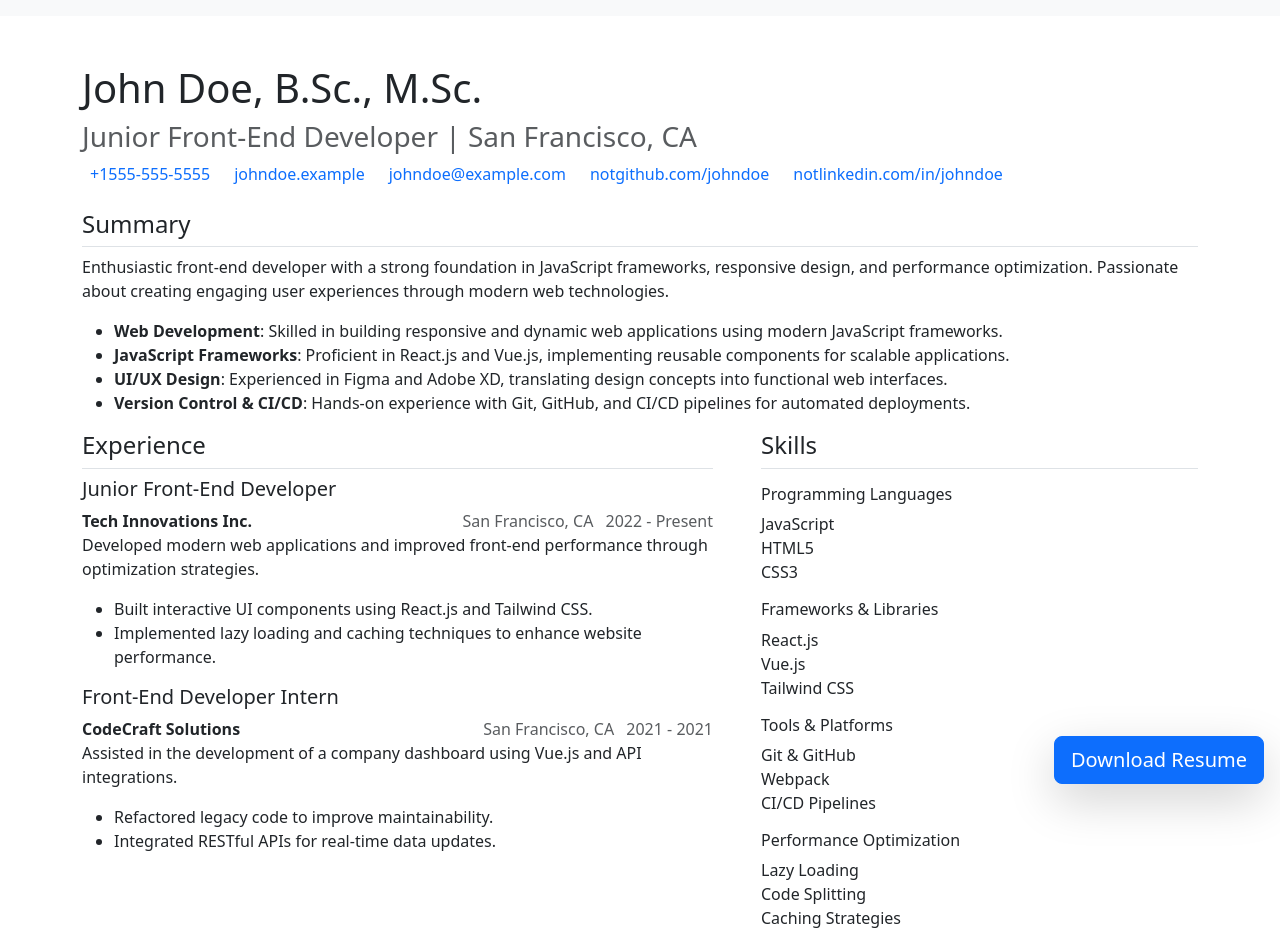
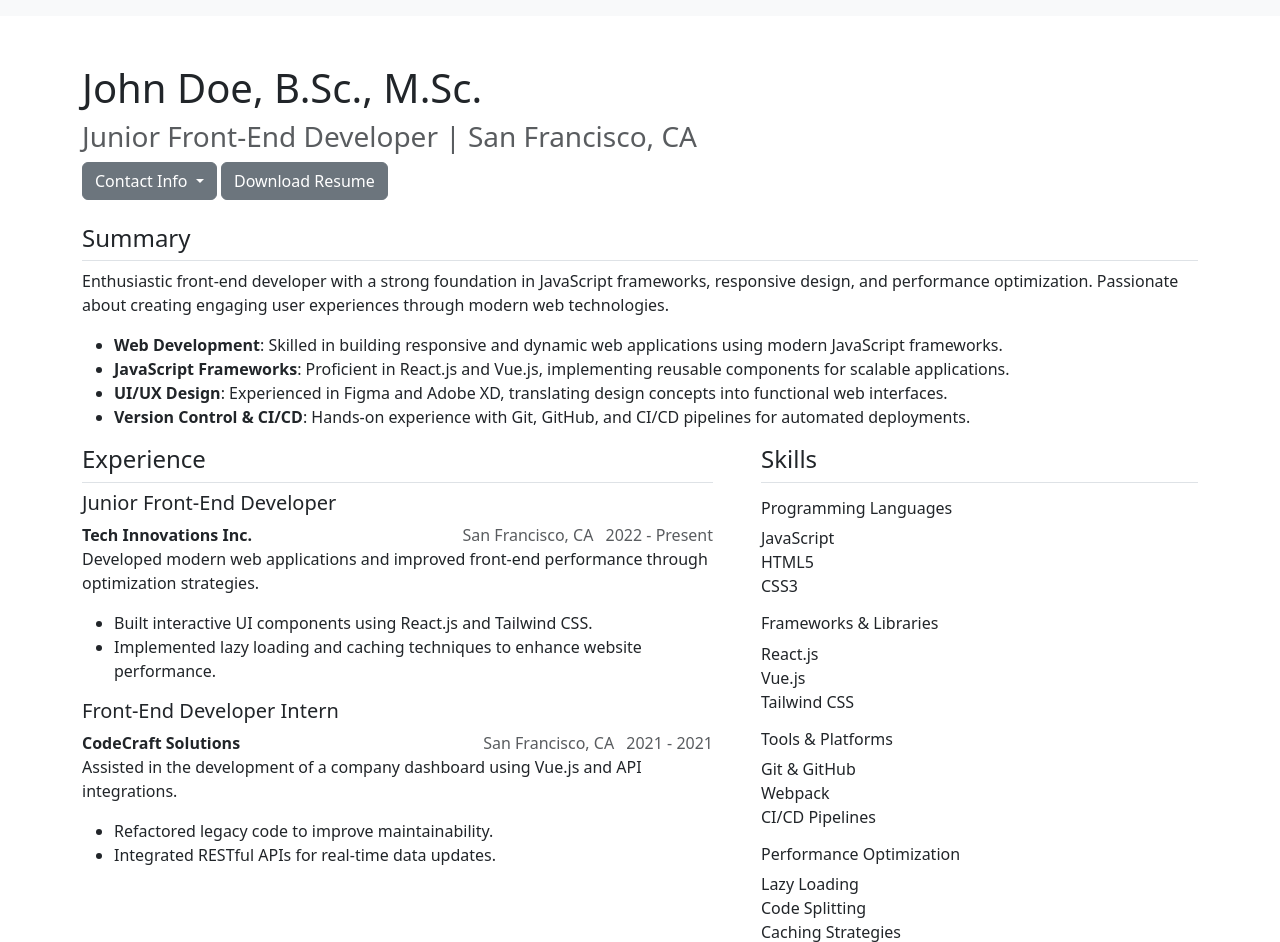
Before and after one commit to j8nn3str/resume.doc.web, an Eleventy site: page src/index.md in a window 1280 px wide. Shown: the top 942 px of the page. Built offline with nearby package versions, Linux system fonts and the light colour scheme; Eleventy itself is replaced by a stand-in of ours; files that its build step writes are made by us from their sources; files whose address does not match are found by name.

Commit message:
consolidated buttons

```diff
--- a/src/_includes/layouts/default.njk
+++ b/src/_includes/layouts/default.njk
@@ -8,31 +8,46 @@
 <div class="container my-5">
   <!-- Header -->
   <header class="mb-4">
-    <h1>{{ example_resume.name }}{% if example_resume.prof_suffix %}, {{ example_resume.prof_suffix | join(', ') }}{% endif %}</h1>
+    <h1>{{ example_resume.name }}{% if example_resume.prof_suffix %}, {{ example_resume.prof_suffix | join(', ') }}{%
+      endif %}</h1>
     <h3 class="text-muted">{{ example_resume.headline }} | {{ example_resume.region }}</h3>
 
-    <div class="d-flex flex-column flex-md-row flex-wrap gap-3">
+    <div class="dropdown">
+      <button class="btn btn-secondary dropdown-toggle" type="button" id="contactDropdown" data-bs-toggle="dropdown"
+        aria-expanded="false">
+        Contact Info
+      </button>
+      <ul class="dropdown-menu" aria-labelledby="contactDropdown">
         {% if example_resume.phone %}
-      <a href="tel:{{ example_resume.phone | replace(' ', '') }}" class="text-decoration-none d-flex align-items-center gap-2">
+        <li>
+          <a class="dropdown-item d-flex align-items-center gap-2"
+            href="tel:{{ example_resume.phone | replace(' ', '') }}">
             <i class="fa-solid fa-phone"></i>
             {{ example_resume.phone }}
           </a>
+        </li>
         {% endif %}
 
         {% if example_resume.website.url %}
-      <a href="{{ example_resume.website.url }}" target="_blank" class="text-decoration-none d-flex align-items-center gap-2">
+        <li>
+          <a class="dropdown-item d-flex align-items-center gap-2" href="{{ example_resume.website.url }}"
+            target="_blank">
             <i class="fa-solid fa-globe"></i>
             {{ example_resume.website.url | replace("https://", "") | replace("http://", "") }}
           </a>
+        </li>
         {% endif %}
 
-      <a href="mailto:{{ example_resume.email }}" class="text-decoration-none d-flex align-items-center gap-2">
+        <li>
+          <a class="dropdown-item d-flex align-items-center gap-2" href="mailto:{{ example_resume.email }}">
             <i class="fa-solid fa-envelope"></i>
             {{ example_resume.email }}
           </a>
+        </li>
 
         {% for social in example_resume.socials %}
-      <a href="{{ social.url }}" target="_blank" class="text-decoration-none d-flex align-items-center gap-2">
+        <li>
+          <a class="dropdown-item d-flex align-items-center gap-2" href="{{ social.url }}" target="_blank">
             {% if social.platform == "GitHub" %}
             <i class="fa-brands fa-github"></i>
             {% elseif social.platform == "LinkedIn" %}
@@ -50,8 +65,16 @@
             {% endif %}
             {{ social.url | replace("https://", "") | replace("http://", "") }}
           </a>
+        </li>
         {% endfor %}
+      </ul>
+
+      <button id="download-resume-pdf-{{ layout }}"
+        class="btn btn-secondary">
+        <i class="bi bi-download"></i> Download Resume
+      </button>
     </div>
+
   </header>
 
   <!-- Summary -->
@@ -122,7 +145,8 @@
         <div class="d-flex flex-column flex-md-row justify-content-between">
           <strong>{{ edu.institution }}</strong>
           <span class="text-muted">
-            <i class="fa-solid fa-calendar"></i> {{ edu.start_date | formatDate('YYYY') }} - {{ edu.end_date | formatDate('YYYY') }}
+            <i class="fa-solid fa-calendar"></i> {{ edu.start_date | formatDate('YYYY') }} - {{ edu.end_date |
+            formatDate('YYYY') }}
           </span>
         </div>
       </div>
@@ -141,7 +165,8 @@
             <i class="fa-solid fa-calendar"></i> Issued: {{ cert.issue_date | formatDate('YYYY') }}
           </span>
         </div>
-        <p><a href="{{ cert.cred_url }}" target="_blank" class="text-decoration-none"><i class="fa-solid fa-link"></i> View Credential</a></p>
+        <p><a href="{{ cert.cred_url }}" target="_blank" class="text-decoration-none"><i class="fa-solid fa-link"></i>
+            View Credential</a></p>
       </div>
       {% endfor %}
     </div>
@@ -149,21 +174,13 @@
 </div>
 
 
-
-
-
-<!-- Resume Download Button  -->
-<button id="download-resume-pdf-{{ layout }}" class="btn btn-primary btn-lg position-fixed bottom-0 end-0 m-3 shadow-lg">
-  <i class="bi bi-download"></i> Download Resume
-</button>
-
-
-
 {% include "shared/footer.njk" %}
 <script src="./assets/main.js"></script>
 
 
 <div class="container py-2  my-0 border-top" id="footer">
-    <p class="text-start copyright">©{{ buildDate| formatDate('YYYY') }} {{ example_resume.name }} | This site was made with <a href="https://github.com/j8nn3str/resume.doc.web">resume.doc.web</a>.</p>
-    <canvas data-class="qr" data-qr-id="siteQR" data-qr-text="profile.j8nn3str.me" height="50" width="50" style="height: 50px; width: 50px;"></canvas>
+  <p class="text-start copyright">©{{ buildDate| formatDate('YYYY') }} {{ example_resume.name }} | This site was made
+    with <a href="https://github.com/j8nn3str/resume.doc.web">resume.doc.web</a>.</p>
+  <canvas data-class="qr" data-qr-id="siteQR" data-qr-text="profile.j8nn3str.me" height="50" width="50"
+    style="height: 50px; width: 50px;"></canvas>
 </div>
```
Lines whose indentation alone changed are shown as unchanged.
